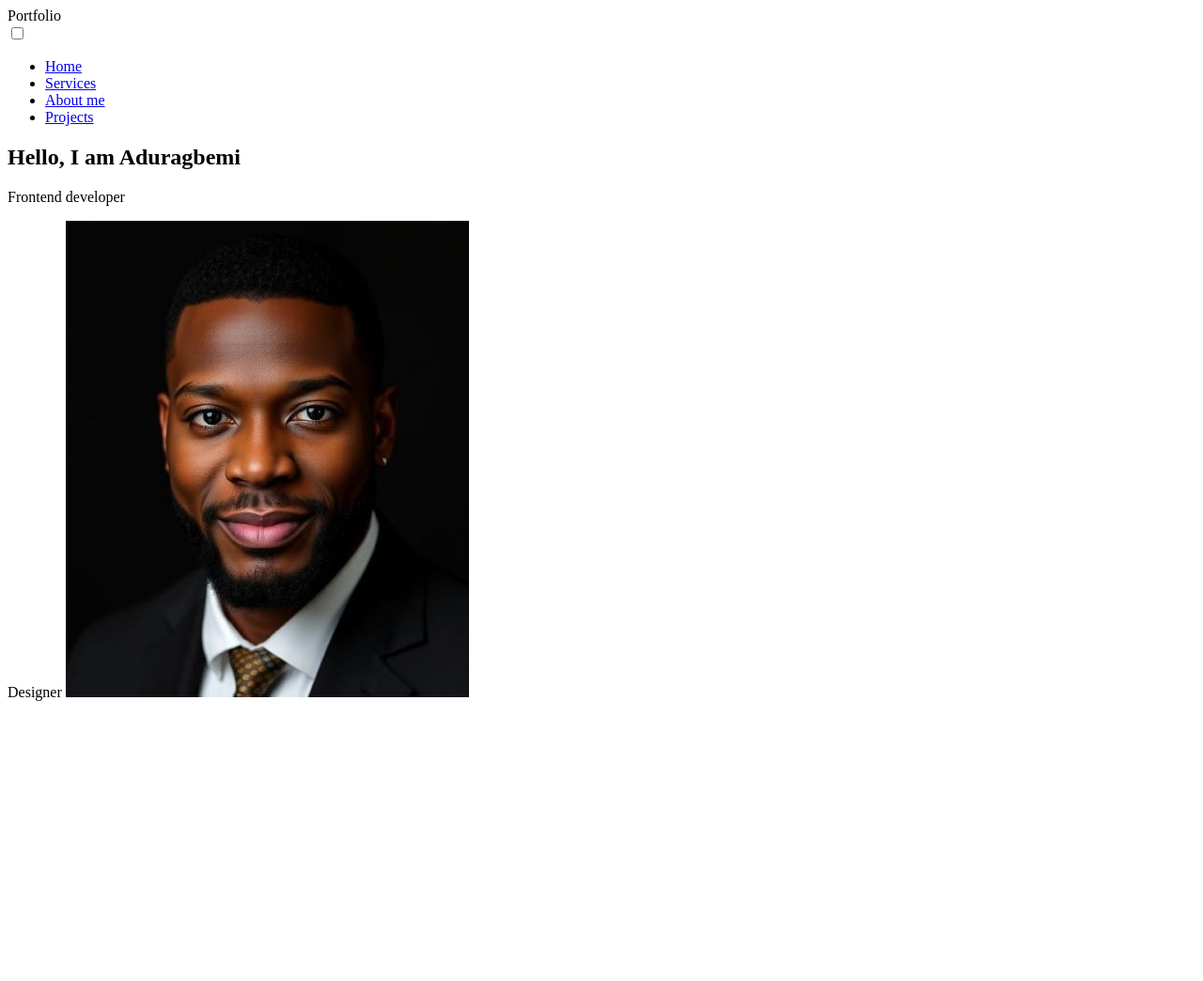
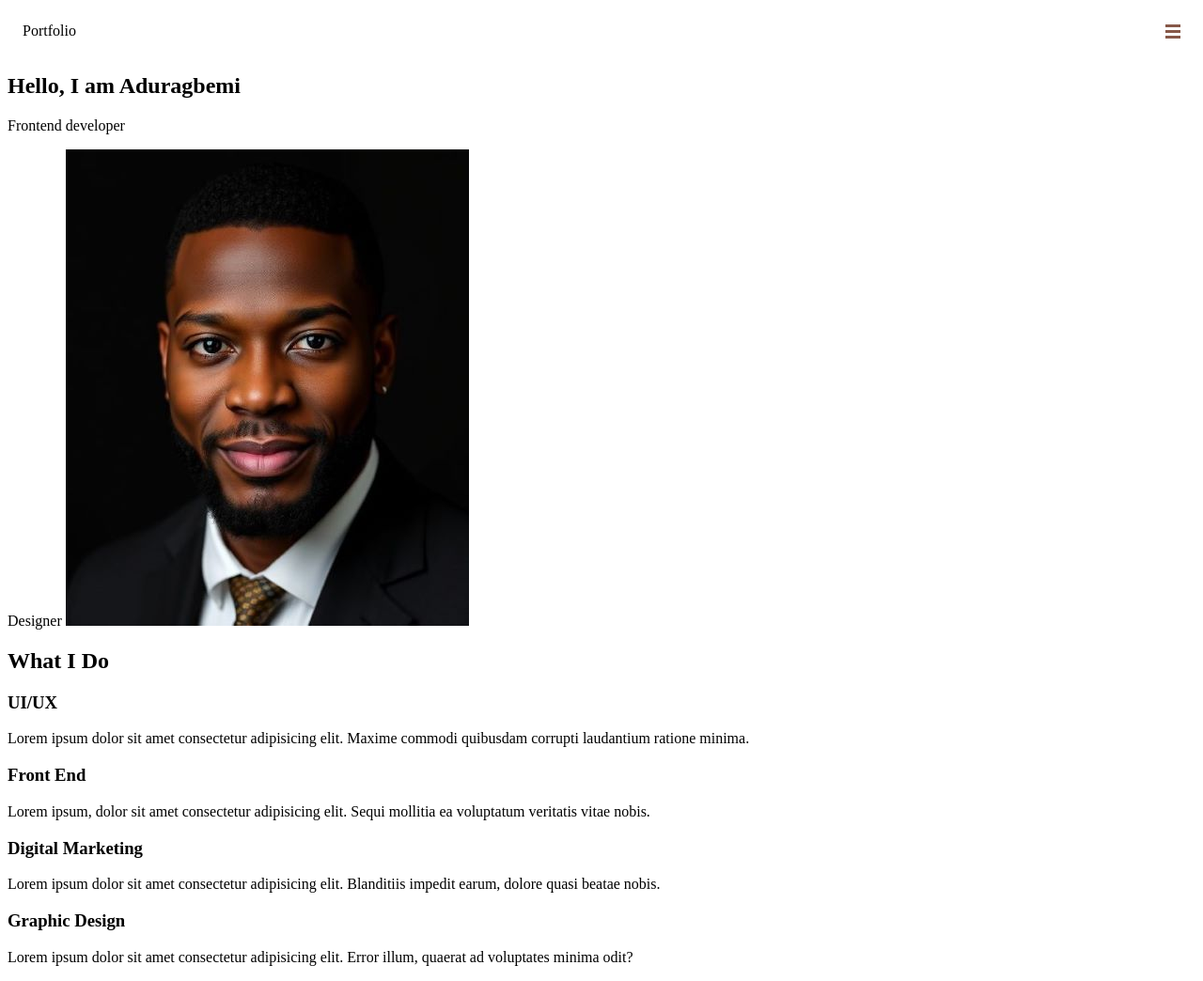
Before and after one commit to Anda-6r34/Aduragbemi-portfolio, a plain HTML site: page index.html in a window 1280 px wide. Shown: the whole page at 94% size. Before the commit the page ends 800 px from the top, so only its background shows below. Drawn offline with Linux system fonts and the light colour scheme.

Commit message:
day1ofproject

```diff
--- a/css/style.css
+++ b/css/style.css
@@ -45,3 +45,73 @@
 html {
     scroll-behavior: smooth;
 }
+
+.main-header {
+    display: flex;
+    align-items: center;
+    padding: 1rem;
+}
+
+/* INPUT CHECKBOX STYLE */
+#menu-button {
+    display: none;
+}
+
+#menu-button:checked~.nav {
+    transform: translate(0%);
+}
+
+/* HAMBURGER AND LABEL STYLES */
+.menu-container {
+    width: 1rem;
+    height: 15px;
+    padding-block-start: 0.4rem;
+}
+
+.menu-container .hamburger,
+.hamburger::before,
+.hamburger::after {
+    width: 100%;
+    height: 3px;
+    background: var(--clr-accent);
+    display: block;
+    cursor: pointer;
+}
+
+.hamburger {
+    position: relative;
+    z-index: 1000;
+    right: 0;
+}
+
+.hamburger::before,
+.hamburger::after {
+    content: "";
+    position: absolute;
+}
+
+.hamburger::before {
+    margin-top: -6px;
+}
+
+.hamburger::after {
+    margin-top: 6px;
+}
+
+.main-header {
+    justify-content: space-between;
+}
+
+.nav {
+    position: fixed;
+    background: var(--clr-dark);
+    color: var(--clr-light);
+    top: 0;
+    bottom: 0;
+    left: 0;
+    right: 0;
+    z-index: 100;
+    transform: translateX(100%);
+    transition: transform 500ms cubic-bezier(0.075, 0.82, 0.165, 1);
+    /* transition has -delay, -duration, -property, -timing-function. it must have 2 compulsory which is duration and function */
+}
--- a/index.html
+++ b/index.html
@@ -9,13 +9,13 @@
 </head>
 
 <body>
-    <!-- HEADER SECTION START -->
+    <!-- HEADER SECTION STARTS -->
     <header class="main-header">
         <div class="logo">
             Portfolio
         </div>
         <input id="menu-button" class="menu-button" type="checkbox" name="menu-button">
-        <label for="menu-button">
+        <label class="menu-container" for="menu-button">
             <span class="hamburger"></span>
         </label>
         <nav class="nav">
@@ -29,7 +29,7 @@
     </header>
     <!-- HEADER SECTION ENDS -->
 
-    <!-- INTRO SECTION START -->
+    <!-- INTRO SECTION STARTS -->
     <section class="into" id="home">
         <h1 class="section__title section__title--intro">Hello, <strong>I am Aduragbemi</strong></h1>
         <p class="section__subtitle section__subtitle--intro">Frontend developer</p>
@@ -37,6 +37,34 @@
         <img class="intro__img" src="/imgs/portrait.jpg" alt="">
     </section>
     <!-- INTRO SECTION ENDS -->
+
+    <!-- MY SERVICES STARTS -->
+    <section class="my-services" id="services">
+        <h2 class="section__title section__title--services">What I Do</h2>
+        <div class="services">
+            <div class="service">
+                <h3>UI/UX</h3>
+                <P>Lorem ipsum dolor sit amet consectetur adipisicing elit. Maxime commodi quibusdam corrupti laudantium
+                    ratione minima.</P>
+            </div>
+            <div class="service">
+                <h3>Front End</h3>
+                <p>Lorem ipsum, dolor sit amet consectetur adipisicing elit. Sequi mollitia ea voluptatum veritatis
+                    vitae nobis.</p>
+            </div>
+            <div class="service">
+                <h3>Digital Marketing</h3>
+                <p>Lorem ipsum dolor sit amet consectetur adipisicing elit. Blanditiis impedit earum, dolore quasi
+                    beatae nobis.</p>
+            </div>
+            <div class="service">
+                <h3>Graphic Design</h3>
+                <p>Lorem ipsum dolor sit amet consectetur adipisicing elit. Error illum, quaerat ad voluptates minima
+                    odit?</p>
+            </div>
+        </div>
+    </section>
+    <!-- MY SERVICES ENDS -->
 </body>
 
 </html>
```
